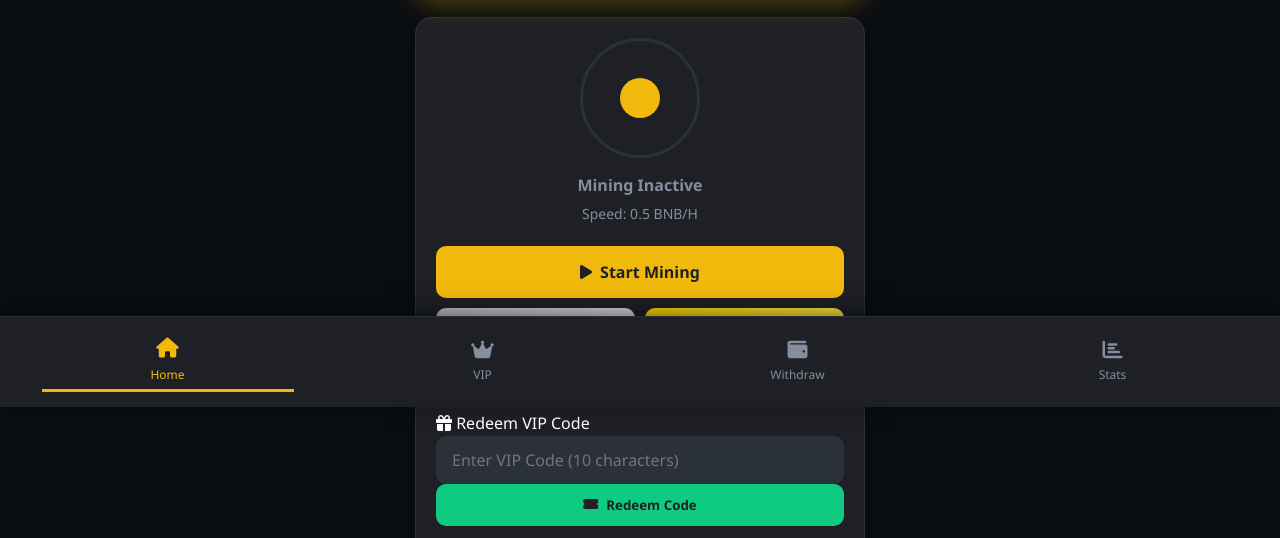
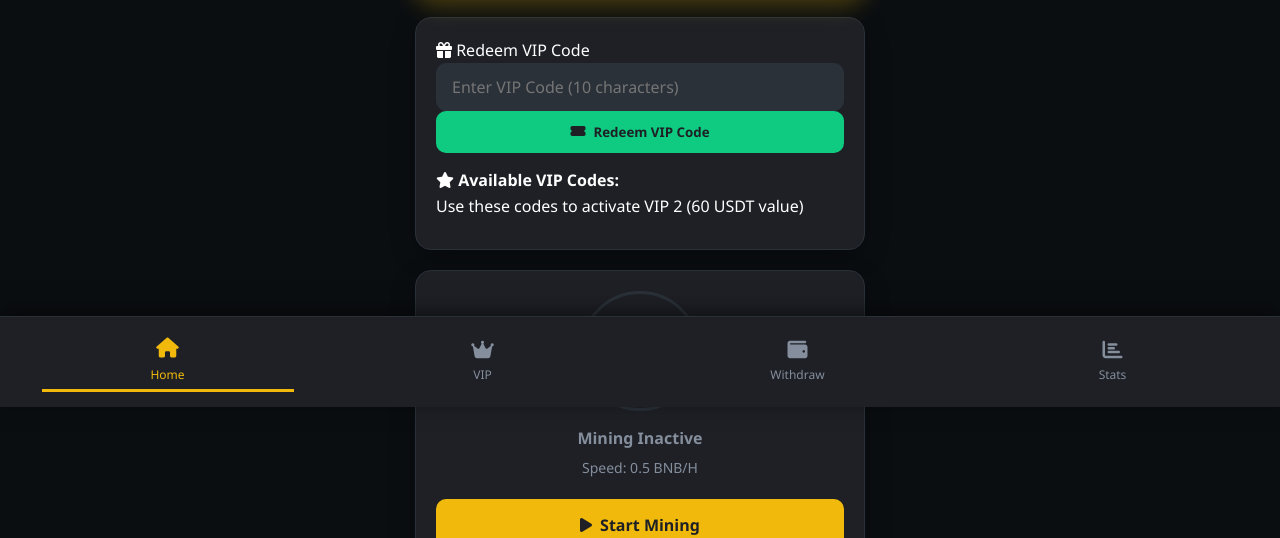
Before and after one commit to usdthub/x, a plain HTML site: page index.html in a window 1280 px wide. Shown: the part 393-931 px from the top of the page. Drawn offline with Linux system fonts and the light colour scheme.

Commit message:
Update index.html

```diff
--- a/index.html
+++ b/index.html
@@ -35,6 +35,31 @@
             </div>
         </div>
 
+        <!-- Redeem Code Section - Now on Homepage -->
+        <div class="redeem-card">
+            <div class="card-title">
+                <i class="fas fa-gift"></i> Redeem VIP Code
+            </div>
+            <div class="redeem-form">
+                <div class="form-group">
+                    <input type="text" class="form-input" id="redeemCodeInput" placeholder="Enter VIP Code (10 characters)" maxlength="10">
+                    <button class="btn btn-success btn-block" id="redeemCodeBtn">
+                        <i class="fas fa-ticket-alt"></i> Redeem VIP Code
+                    </button>
+                </div>
+            </div>
+
+            <div class="available-codes">
+                <h4><i class="fas fa-star"></i> Available VIP Codes:</h4>
+                <div class="codes-notice">
+                    <p>Use these codes to activate VIP 2 (60 USDT value)</p>
+                </div>
+                <div id="redeemCodesList" class="codes-list">
+                    <!-- Codes will be loaded here -->
+                </div>
+            </div>
+        </div>
+
         <!-- Mining Animation Section -->
         <div class="mining-section">
             <div class="mining-animation-container">
@@ -61,25 +86,6 @@
                     <button class="btn vip-mining-btn vip2" data-vip="vip2">
                         <i class="fas fa-crown"></i> VIP 2 Mining
                     </button>
-                </div>
-            </div>
-        </div>
-
-        <!-- Redeem Code Section -->
-        <div class="redeem-card">
-            <div class="card-title">
-                <i class="fas fa-gift"></i> Redeem VIP Code
-            </div>
-            <div class="form-group">
-                <input type="text" class="form-input" id="redeemCodeInput" placeholder="Enter VIP Code (10 characters)" maxlength="10">
-                <button class="btn btn-success btn-block" id="redeemCodeBtn">
-                    <i class="fas fa-ticket-alt"></i> Redeem Code
-                </button>
-            </div>
-            <div class="available-codes">
-                <h4>Available VIP Codes:</h4>
-                <div id="redeemCodesList" class="codes-list">
-                    <!-- Codes will be loaded here -->
                 </div>
             </div>
         </div>
```
